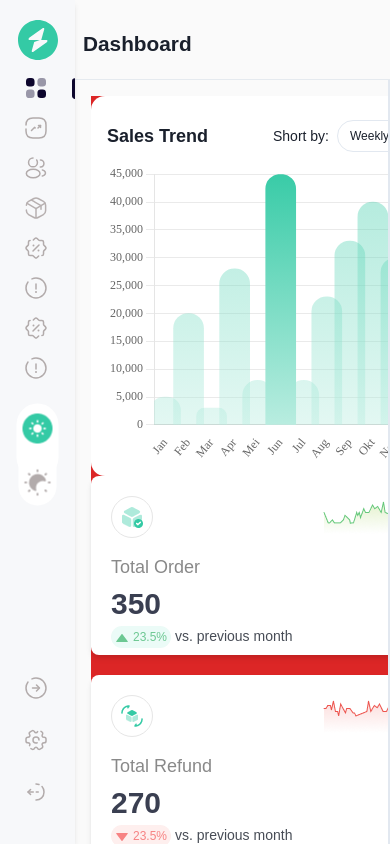
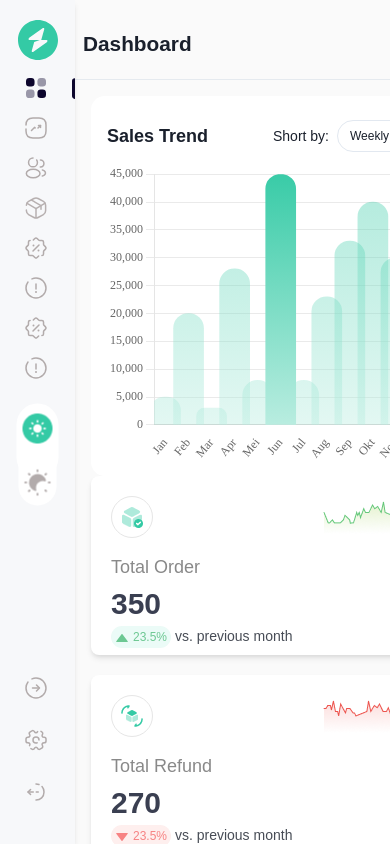
Before and after one commit to Abiodun-Sabitu/analytics, a React (Vite) app: page / in a window 390 px wide. Shown: the top 844 px of the page. Built offline with nearby package versions, Linux system fonts and the light colour scheme.

Commit message:
removed red bg

```diff
--- a/src/Dashboard.jsx
+++ b/src/Dashboard.jsx
@@ -11,7 +11,7 @@ function Dashboard() {
         colorMode === "dark" ? "bg-[#0F0F0F]" : "bg-[#FAFAFA]"
       } space-y-6 p-[16px]`}
     >
-      <div className="flex flex-col md:flex-row items-start w-full justify-evenly bg-red-600">
+      <div className="flex flex-col lg:flex-row items-start w-full justify-between">
         <SalesChart />
         <Stats />
       </div>
--- a/src/components/MobileHeader.jsx
+++ b/src/components/MobileHeader.jsx
@@ -19,7 +19,7 @@ const MobileHeader = ({ isMobileHeaderOpen }) => {
   return (
     <>
       <aside
-        className="border h-[90%] w-72 z-40 absolute px-3 right-0 bg-white shadow-xl"
+        className="h-[90%] w-72 z-40 absolute px-3 right-0 bg-white shadow-xl"
         style={animateMobileHeader()}
       >
         <div className="pt-10">
```
